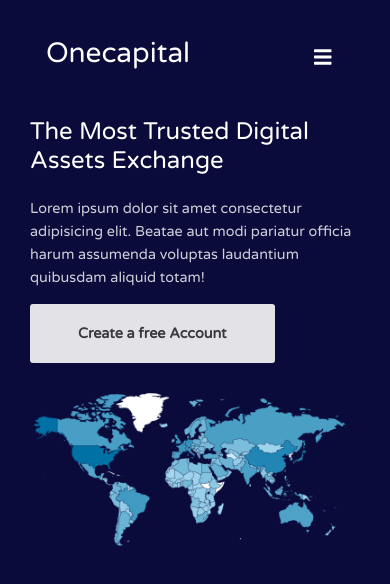
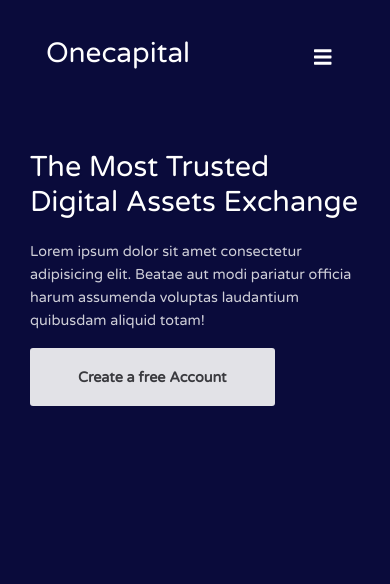
Before and after one commit to Achilles45/onecapital, a Vue app: page / in a window 390 px wide. Shown: the top 584 px of the page. Built offline with nearby package versions, Linux system fonts and the light colour scheme.

Commit message:
Remove img on mobile

```diff
--- a/src/components/Banner.vue
+++ b/src/components/Banner.vue
@@ -52,7 +52,7 @@
                         <div class="balls six"></div>
                         <div class="balls seven"></div>
                         <div class="balls eight"></div> -->
-                        <img src="../assets/map.png" class="img-fluid map" alt="">
+                        <img src="../assets/map.png" class="img-fluid map d-none d-md-block" alt="">
                     </div>
                 </div>
             </div>
@@ -186,12 +186,13 @@ export default {
             padding: 0 !important;
         }
     .hero-section{
-        padding-top: 2rem !important;
+        padding-top: 4rem !important;
         h1{
-            font-size: 1.5rem;
+            font-size: 1.8rem;
         }
         p{
             font-size: .82rem;
+            padding-bottom: 1.2rem;
         }
     }
     .map{
```
